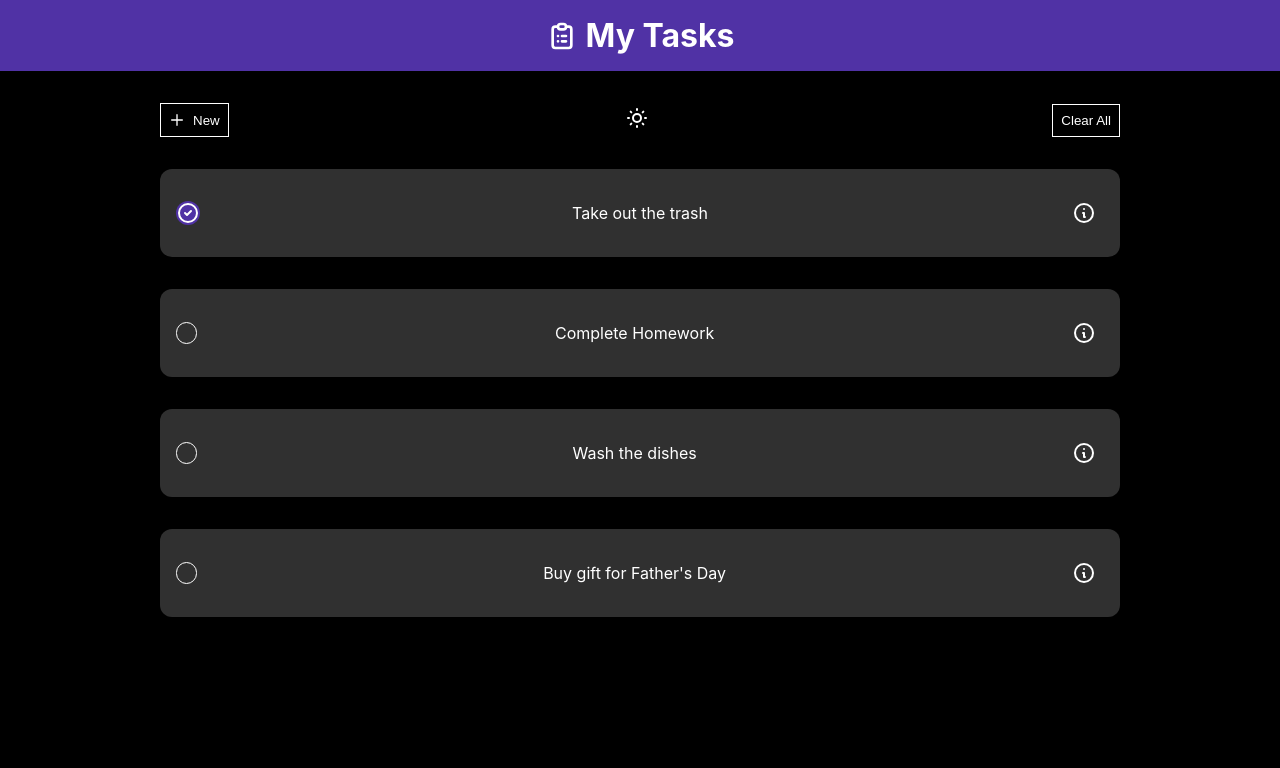
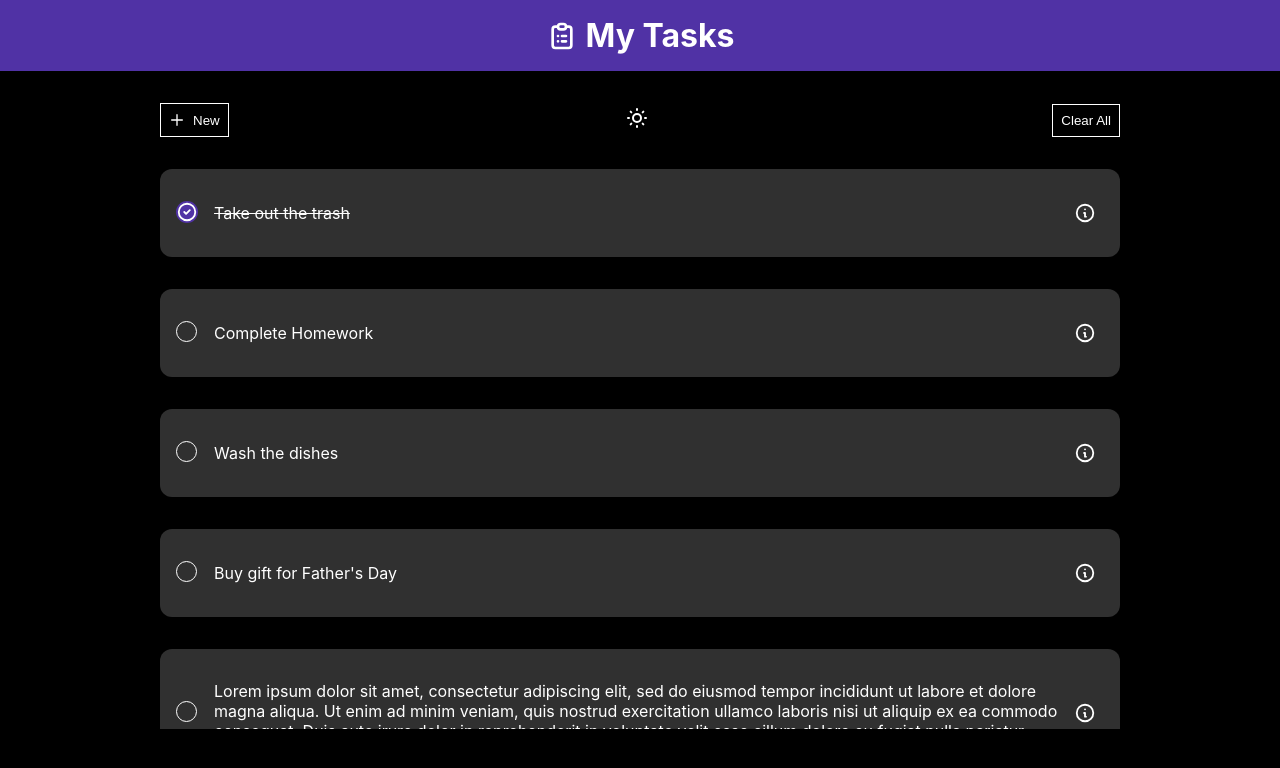
Before and after one commit to MsNiyaJ/taskmanager, a React (Create React App) app: page / in a window 1280 px wide. Shown: the top 768 px of the page. Built offline with nearby package versions, Linux system fonts and the light colour scheme.

Commit message:
can toggle tasks as complete or uncompleted

```diff
--- a/src/components/Task.tsx
+++ b/src/components/Task.tsx
@@ -1,11 +1,13 @@
 import React from 'react';
-import { useSelector } from 'react-redux';
+import { useSelector, useDispatch } from 'react-redux';
 import { RootState } from '..';
 import { isDarkMode } from '../helpers/isDarkMode';
+import { changeStatus } from '../actions';
 import {
   CheckCircleIcon,
   InformationCircleIcon,
 } from '@heroicons/react/outline';
+import { classNames } from '../helpers/classNames';
 
 type TaskType = {
   task: {
@@ -16,8 +18,14 @@ type TaskType = {
 };
 
 const Task = ({ task }: TaskType) => {
+  const { id, description, complete } = task;
+
+  const dispatch = useDispatch();
+  const changeCompleteStatus = () => {
+    dispatch(changeStatus(id));
+  };
+
   const display = useSelector((state: RootState) => state.display);
-  const { description, complete } = task;
   const isComplete = complete;
 
   // Styles
@@ -29,14 +37,25 @@ const Task = ({ task }: TaskType) => {
     ? 'dark-theme-circle'
     : 'light-theme-circle';
 
+  const descriptionClassName = classNames([
+    isComplete ? 'strikethrough-text' : '',
+    isDarkMode(display) ? 'text-white' : 'text-black',
+    'task-description',
+  ]);
+
   return (
     <div className={containerClassNames}>
-      {isComplete ? (
-        <CheckCircleIcon className="md-icon completed-circle" />
-      ) : (
-        <div className={circleClassName} />
-      )}
-      <div>{description}</div>
+      <div
+        className="cursor-pointer md-icon"
+        onClick={() => changeCompleteStatus()}
+      >
+        {isComplete ? (
+          <CheckCircleIcon className="completed-circle" />
+        ) : (
+          <div className={circleClassName} />
+        )}
+      </div>
+      <div className={descriptionClassName}>{description}</div>
       <InformationCircleIcon className="md-icon" />
     </div>
   );
--- a/src/global.css
+++ b/src/global.css
@@ -38,6 +38,8 @@
   display: flex;
   flex-direction: column;
   gap: 2rem;
+  overflow: scroll;
+  height: 70vh;
 }
 
 .toolbar-container {
@@ -105,10 +107,12 @@
   background-color: #303030;
   padding: 2rem 1rem;
   border-radius: 0.75rem;
+  color: white;
 }
 
 .light-theme-task {
   display: flex;
+  color: #000;
   justify-content: space-between;
   align-items: center;
   border: #000 1px solid;
@@ -136,6 +140,17 @@
   color: white;
 }
 
+.task-description {
+  padding: 0 0.5rem;
+  width: 100%;
+  max-height: 4rem;
+  overflow: scroll;
+}
+
+.strikethrough-text {
+  text-decoration: line-through;
+}
+
 /* media queries */
 
 /* Tablet and Desktop */
--- a/src/index.css
+++ b/src/index.css
@@ -9,6 +9,7 @@ body {
     sans-serif;
   -webkit-font-smoothing: antialiased;
   -moz-osx-font-smoothing: grayscale;
+  background-color: #000;
 }
 
 code {
--- a/src/reducers/tasks.ts
+++ b/src/reducers/tasks.ts
@@ -31,6 +31,16 @@ const tasks: TaskInterface = [
     description: "Buy gift for Father's Day",
     complete: false,
   },
+  {
+    id: 5,
+    description: `Lorem ipsum dolor sit amet, consectetur adipiscing elit,
+    sed do eiusmod tempor incididunt ut labore et dolore magna aliqua.
+    Ut enim ad minim veniam, quis nostrud exercitation ullamco laboris nisi
+    ut aliquip ex ea commodo consequat. Duis aute irure dolor in reprehenderit in
+    voluptate velit esse cillum dolore eu fugiat nulla pariatur. Excepteur sint
+    occaecat cupidatat non proident, sunt in culpa qui officia deserunt mollit anim id est laborum.`,
+    complete: false,
+  },
 ];
 
 const taskReducer = (state = tasks, action: { type: string; payload: any }) => {
@@ -55,16 +65,13 @@ const taskReducer = (state = tasks, action: { type: string; payload: any }) => {
       return [];
 
     case 'CHANGE_STATUS':
-      const { id: taskID }: { id: string | number } = action.payload;
+      const taskID = action.payload;
 
       return state.map((task) => {
-        const isComplete = task.complete;
-
-        // Toggle Complete Status
-        const newStatus = isComplete ? false : true;
-
-        // Find the task we are modifying and change status of completion
-        return task.id === taskID ? { ...task, complete: newStatus } : task;
+        // Find the task we are modifying and toggle status of completion, return the task as is by default
+        return task.id === taskID
+          ? { ...task, complete: !task.complete }
+          : task;
       });
 
     default:
```
